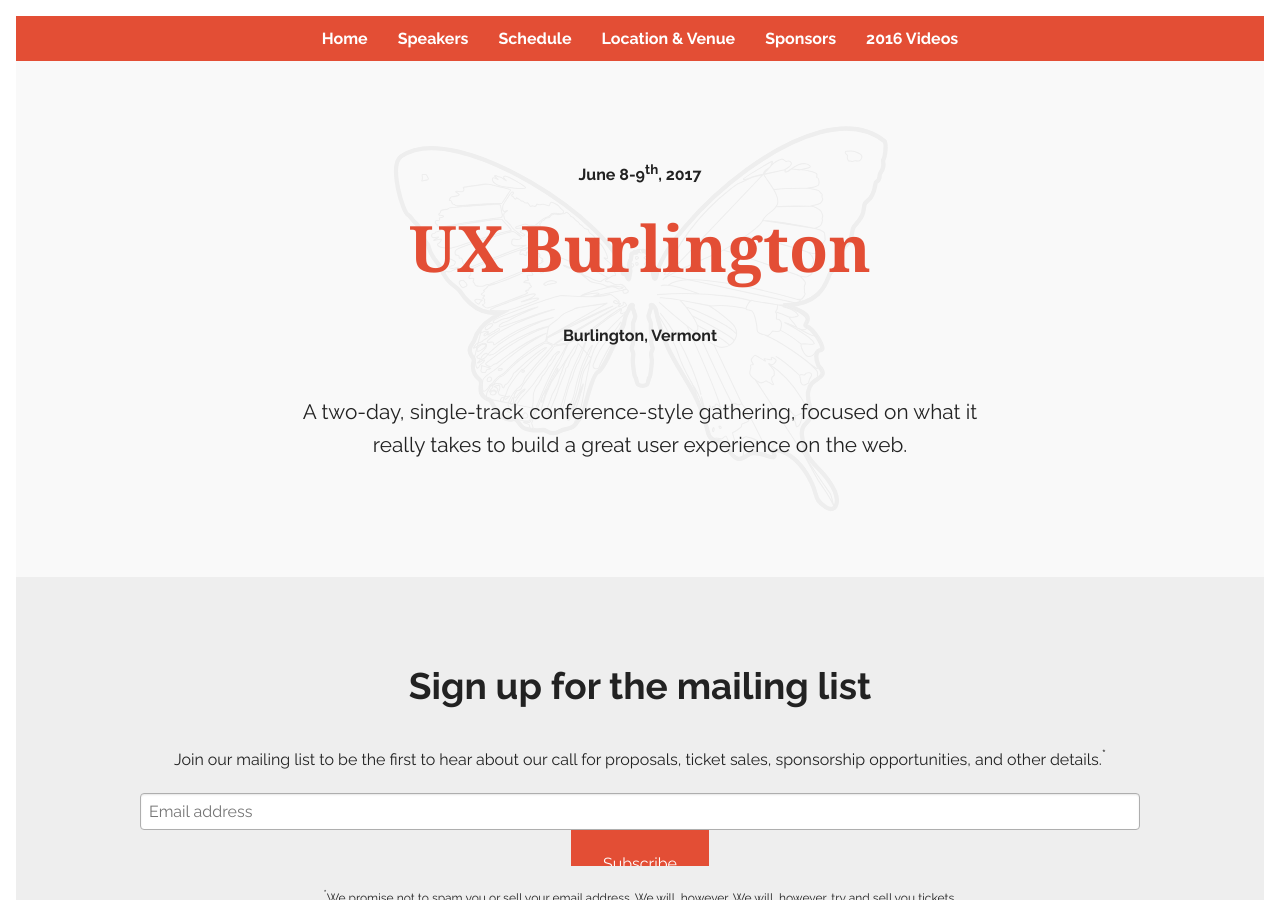
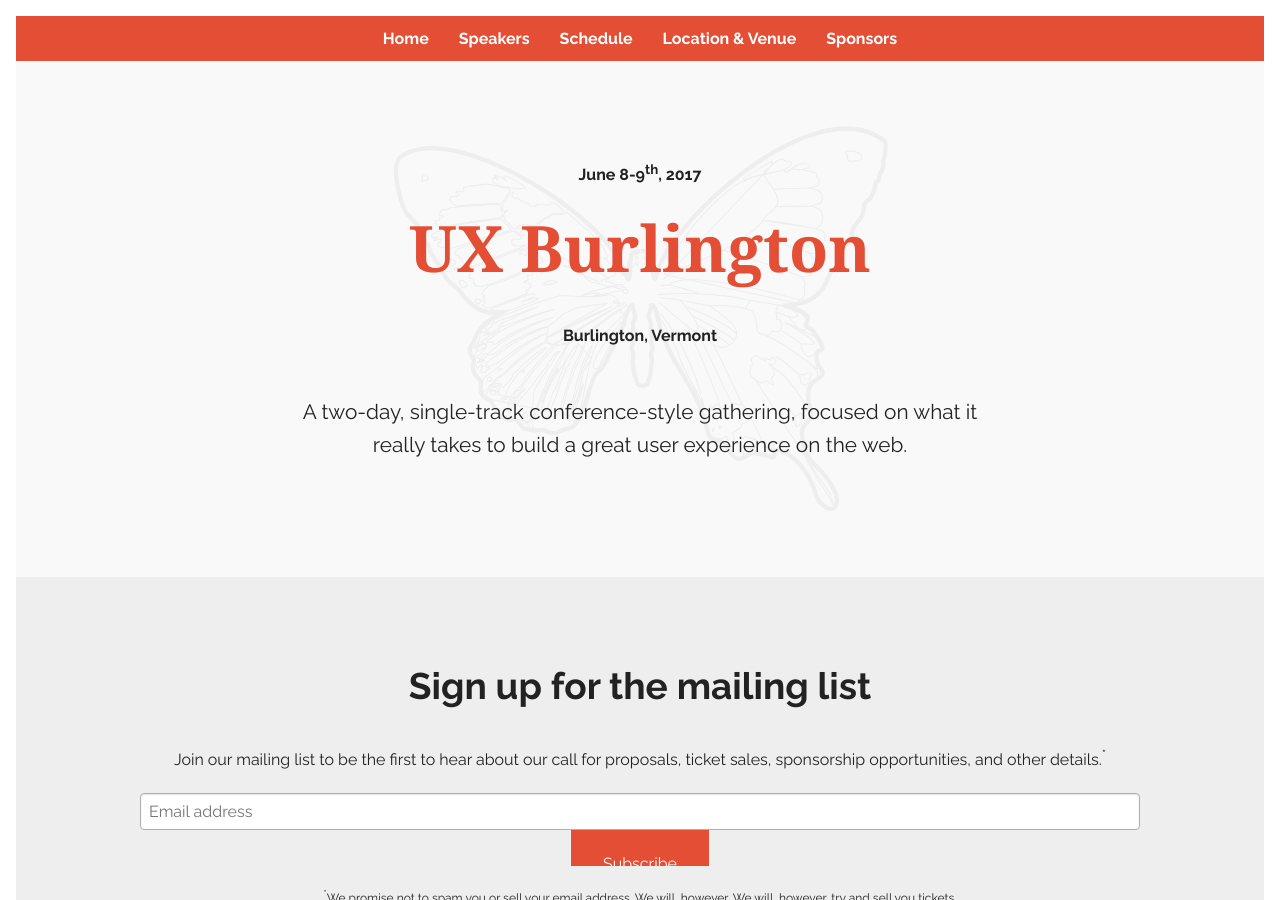
Before and after one commit to AgilionApps/ux-burlington-2017, a Jekyll site: the page built from index.html, in a window 1280 px wide and 900 px high. Built offline with Jekyll 4.4.1, drawn with Linux system fonts in a browser that asks for light colours; some web fonts are replaced; comment, search, counter and statistics services are not loaded.

Commit message:
remove 2016 videos from nav

```diff
--- a/_includes/global-nav.html
+++ b/_includes/global-nav.html
@@ -16,7 +16,6 @@
       <li><a href='/schedule'>Schedule</a></li>
       <li><a href='/location'>Location &amp; Venue</a></li>
       <li><a href='/sponsors'>Sponsors</a></li>
-      <li><a href='https://vimeo.com/album/4035061'>2016 Videos</a></li>
     </ul>
   </section>
 </nav>
```
